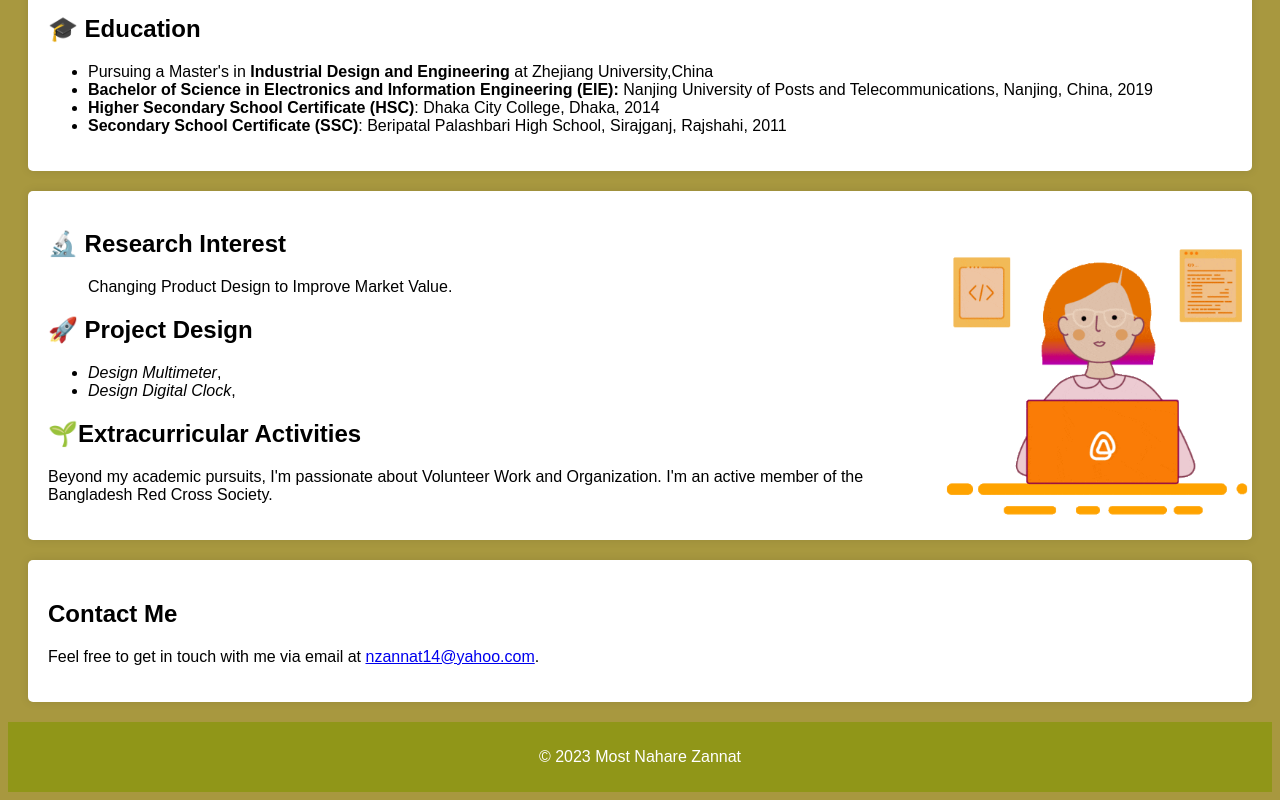
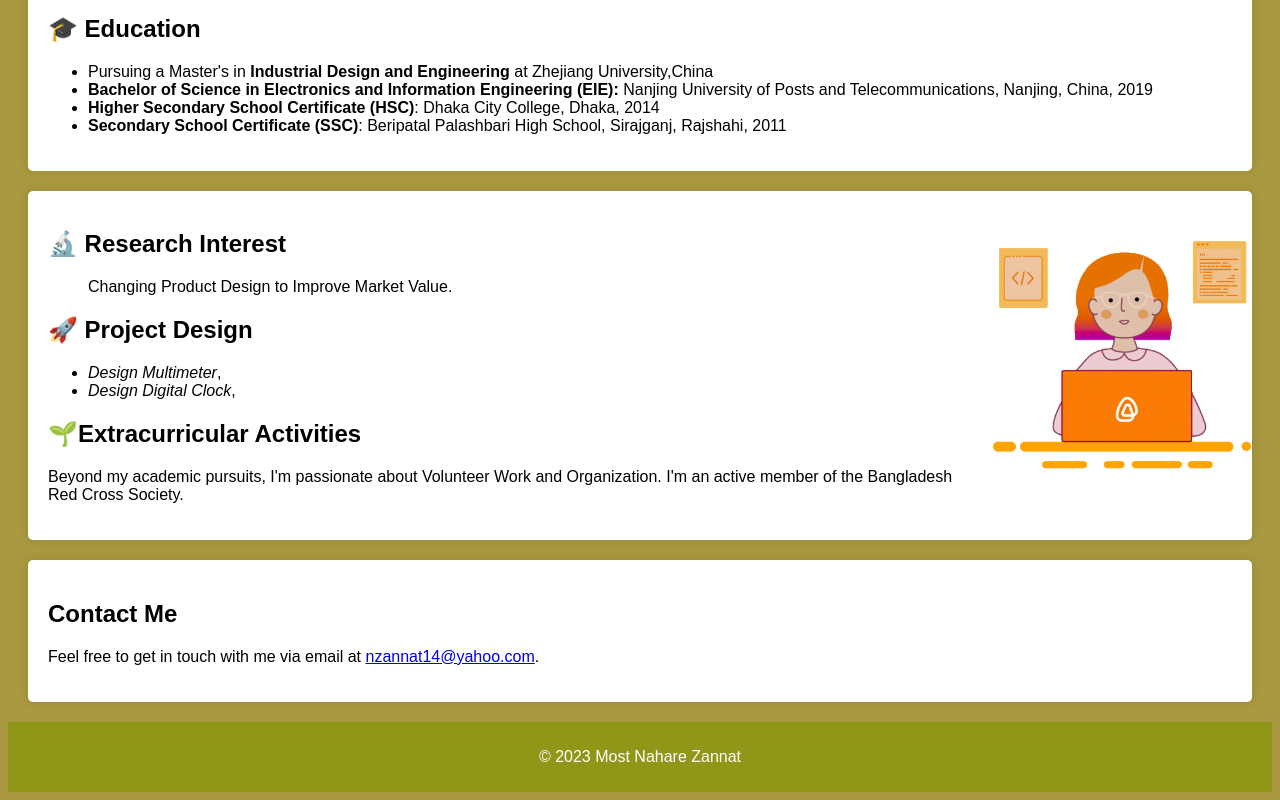
Before and after one commit to NahareZannat/NahareZannat.github.io, a plain HTML site: page index.html in a window 1280 px wide. Shown: the part 897-1697 px from the top of the page. Drawn offline with Linux system fonts and the light colour scheme.

Commit message:
Update index.html

```diff
--- a/index.html
+++ b/index.html
@@ -46,8 +46,8 @@
             <li><strong>Secondary School Certificate (SSC)</strong>: Beripatal Palashbari High School, Sirajganj, Rajshahi, 2011</li>
         </ul>
  </section>
- <img align="right" alt="coding" width="350" src="coding.gif">
- <section id="Research Interest">
+ <img align="right" alt="coding" width="300" src="coding.gif">
+ <section id=" Research Interest">
 
 
         <h2>🔬 Research Interest</h2>
```
